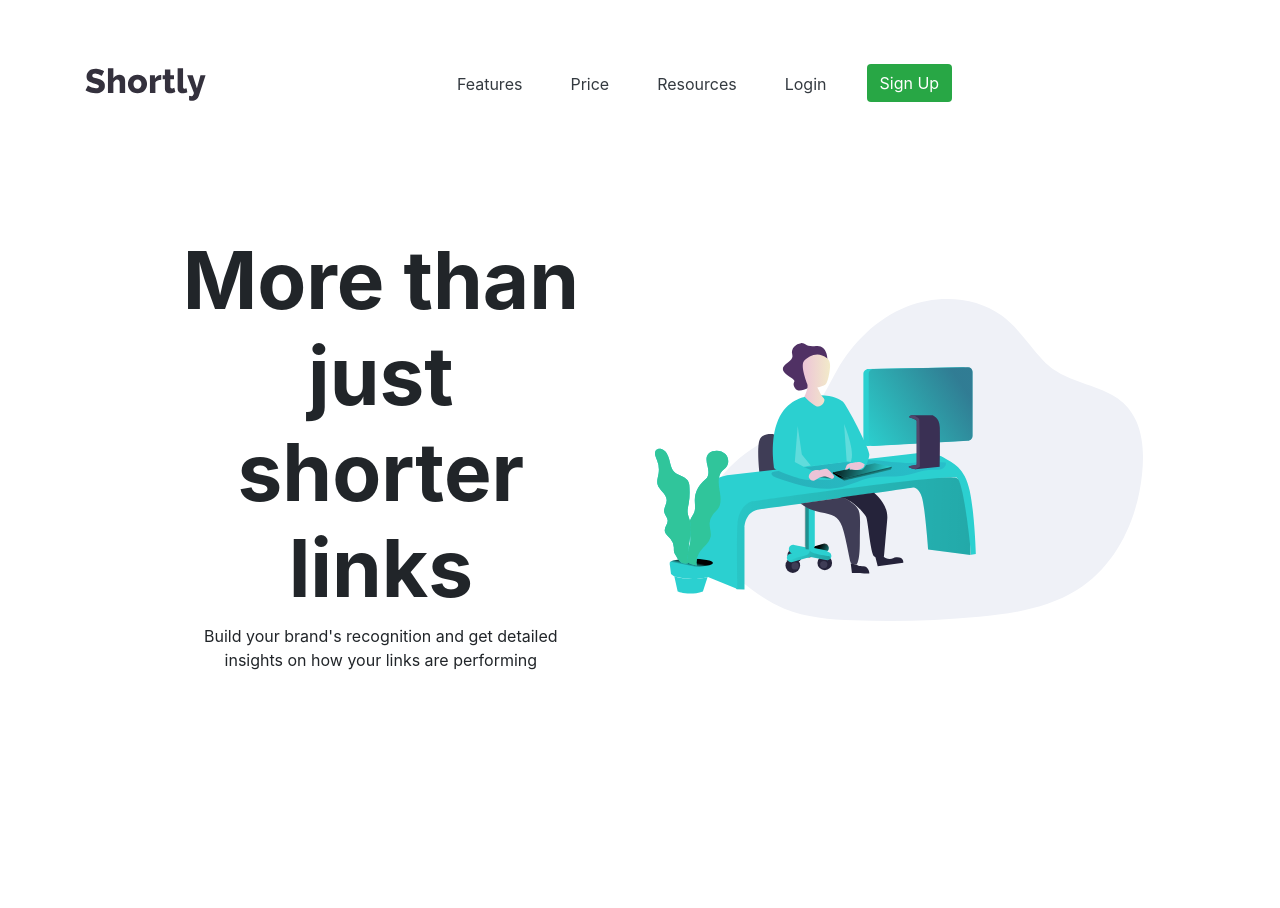
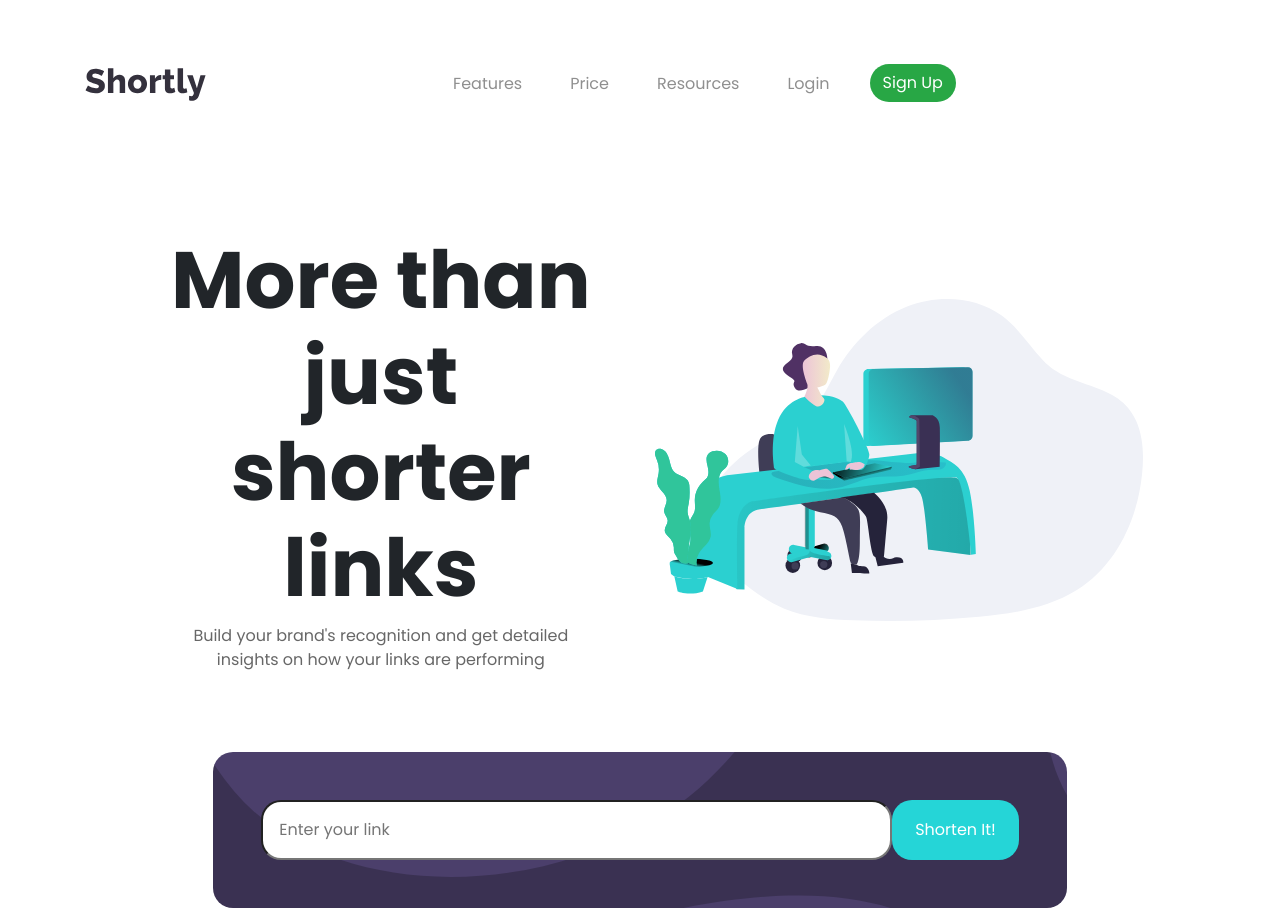
Before and after one commit to AbinJose2002/URL-Shorten, a React (Create React App) app: page / in a window 1280 px wide. Before the commit the page ends 800 px from the top, so only its background shows below. Built offline with nearby package versions, Linux system fonts and the light colour scheme.

Commit message:
Link Field created

```diff
--- a/public/index.html
+++ b/public/index.html
@@ -3,7 +3,7 @@
 <head>
   <title>Document</title>
   <link rel="stylesheet" href="https://cdn.jsdelivr.net/npm/bootstrap@4.0.0/dist/css/bootstrap.min.css" integrity="sha384-Gn5384xqQ1aoWXA+058RXPxPg6fy4IWvTNh0E263XmFcJlSAwiGgFAW/dAiS6JXm" crossorigin="anonymous">
-
+  <link rel="stylesheet" href="style.css">
 
 </head>
 <body>
--- /dev/null
+++ b/public/style.css
@@ -0,0 +1,113 @@
+@import url('https://fonts.googleapis.com/css2?family=Poppins:ital,wght@0,100;0,200;0,300;0,400;0,500;0,600;0,700;0,800;0,900;1,100;1,200;1,300;1,400;1,500;1,600;1,700;1,800;1,900&display=swap');
+
+*{
+    margin: 0;
+    padding: 0;
+    box-sizing: border-box;
+    font-family: Poppins;
+}
+
+/* home section */
+
+.nav-link{
+    color: rgb(143, 143, 143) !important;
+}
+
+.nav-link:hover{
+    color: rgb(46, 46, 46) !important
+}
+
+.btn{
+    border-radius: 20px !important;
+    background-color: #25d5d7;
+}
+
+.home-desc{
+    height: auto;
+}
+
+.home-head{
+    font-size: 4em;
+}
+
+.home-para, .adv-para{
+    color: rgb(103, 103, 103);
+}
+
+@media  screen and (max-width:768px){
+    .home-desc h1{
+        font-size: 10em !important;
+    }
+}
+
+/* link generation section */
+
+.link-sec{
+    background: url("./bg-boost-desktop.svg");
+    background-color: #3a3152;
+}
+
+.link-sec, .link-field{
+    border-radius: 20px;
+}
+
+.link-block{
+    background-color: hwb(0 95% 5% / 0.842);
+    border-radius: 10px;
+    opacity: 0;
+}
+
+/* advanced section */
+
+.card{
+    padding: 2em;
+    border: 1px solid;
+    background-color: #EFF1F7 !important;
+}
+
+.card p{
+    align-items: justify;
+}
+
+.logo-sec{
+    background-color: #363053;
+    width: 85;
+    height: 85;
+    border-radius: 50%;
+    display: flex;
+    margin-top: -75px;
+    justify-content: center;
+    align-items: center;
+}
+
+/* boost section */
+
+.boost{
+    background: url("../assets/bg-boost-desktop.svg");
+    background-color: #3a3152;
+    background-size: 100% 100%;
+}
+
+footer{
+    width: 100%;
+    background-color: rgb(15, 9, 23);
+}
+
+/* footer */
+
+ul{
+    list-style: none;
+}
+
+footer a{
+    color: rgb(143, 143, 143) !important;
+    text-decoration: none !important;
+}
+
+footer a:hover{
+    color: white !important;
+}
+
+footer img{
+    padding: 0 1em;
+}
--- a/src/App.js
+++ b/src/App.js
@@ -1,12 +1,14 @@
 import './App.css';
 import Navbar from './Navbar.js';
 import Banner from './Banner.js';
+import LinkField from './LinkField.js'
 
 function App() {
   return(
     <div>
       <Navbar/>
       <Banner/>
+      <LinkField/>
     </div>
   );
 }
--- /dev/null
+++ b/src/LinkField.js
@@ -0,0 +1,10 @@
+function LinkField(){
+    return (
+        <div class="link-sec col-lg-8 col-sm-10 mx-auto py-5 px-5 row">
+            <input type="text" placeholder="Enter your link" class="link-field col-lg-10 col-sm-12 py-3 px-3"/>
+            <button type="text" class="btn btn-shorten py-3 px-3 col-lg-2 col-sm-12 mt-sm-4 mt-lg-0 text-white">Shorten It!</button>
+        </div>
+    );
+}
+
+export default LinkField
```
Also changed, not shown: public/bg-boost-desktop.svg (added).
